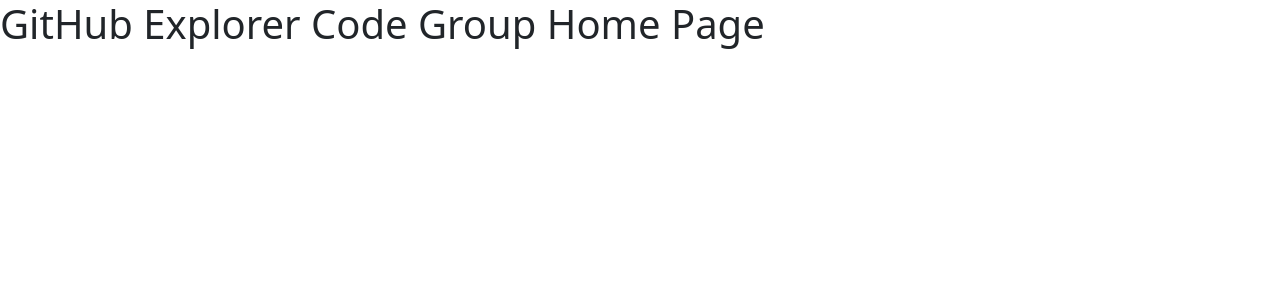
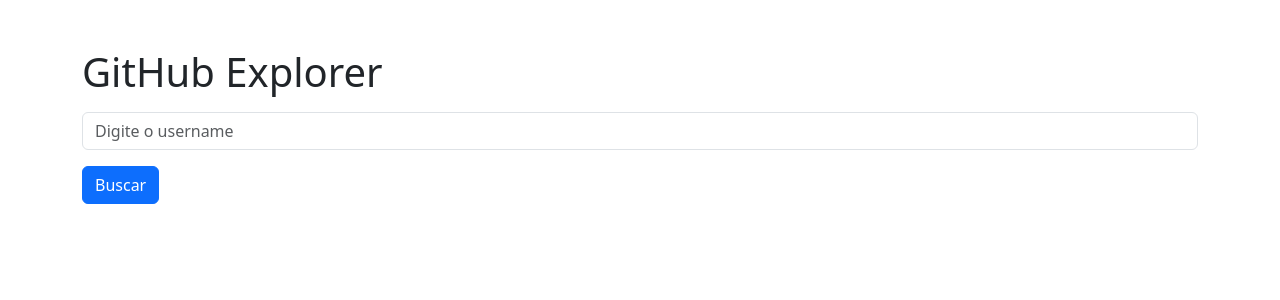
Before and after one commit to evertoncruz/github-explorer-code-group, a React (Vite) app: page / in a window 1280 px wide. Shown: the top 300 px of the page. Built offline with nearby package versions, Linux system fonts and the light colour scheme.

Commit message:
created username form on home page

```diff
--- a/src/pages/HomePage.tsx
+++ b/src/pages/HomePage.tsx
@@ -1,7 +1,27 @@
+import { useState } from "react"
+import { useNavigate } from "react-router-dom"
+
 export default function HomePage() {
+  const [username, setUsername] = useState('')
+  const navigate = useNavigate()
+
+  const handleSubmit = (e) => {
+    e.preventDefault()
+    navigate(`/user/${username}`)
+  }
+
   return (
-    <div>
-      <h1>GitHub Explorer Code Group Home Page</h1>
+    <div className="container mt-5">
+      <h1>GitHub Explorer</h1>
+      <form onSubmit={handleSubmit} className="mt-3">
+        <input
+          className="form-control"
+          placeholder="Digite o username"
+          value={username}
+          onChange={(e) => setUsername(e.target.value)}
+        />
+        <button className="btn btn-primary mt-3">Buscar</button>
+      </form>
     </div>
   )
 }
```
